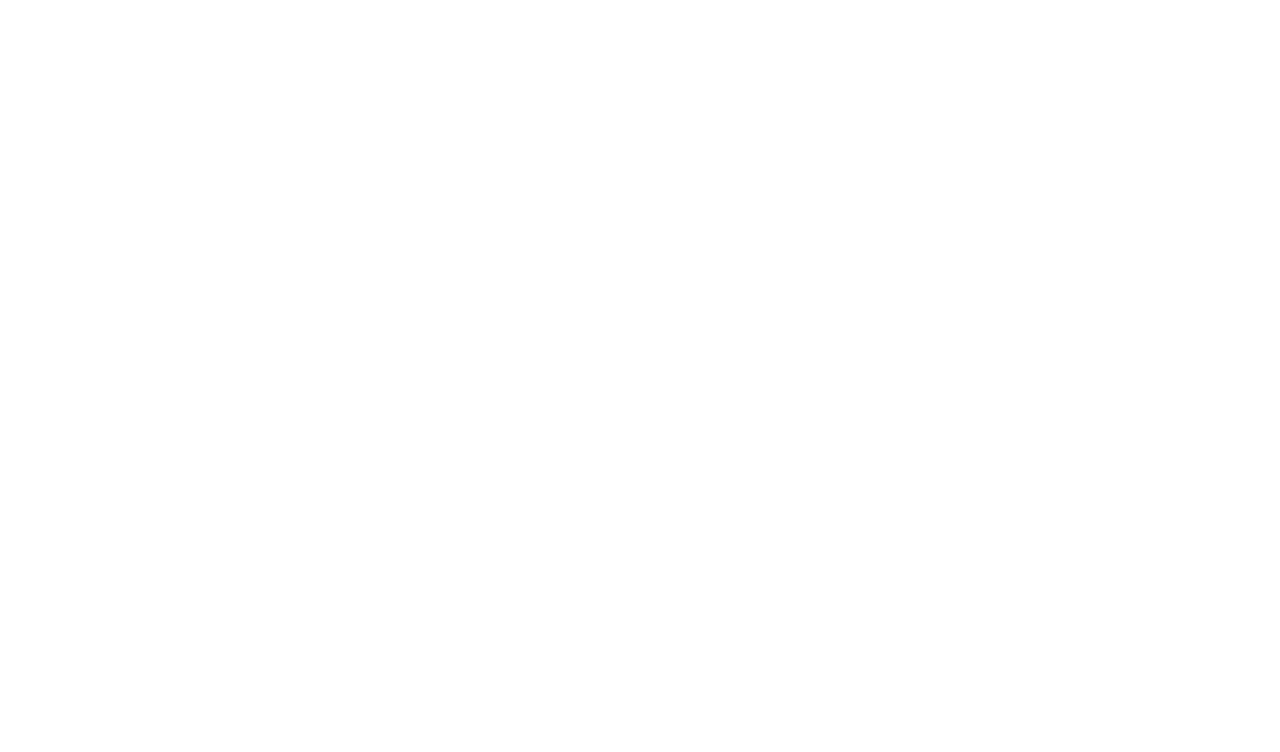
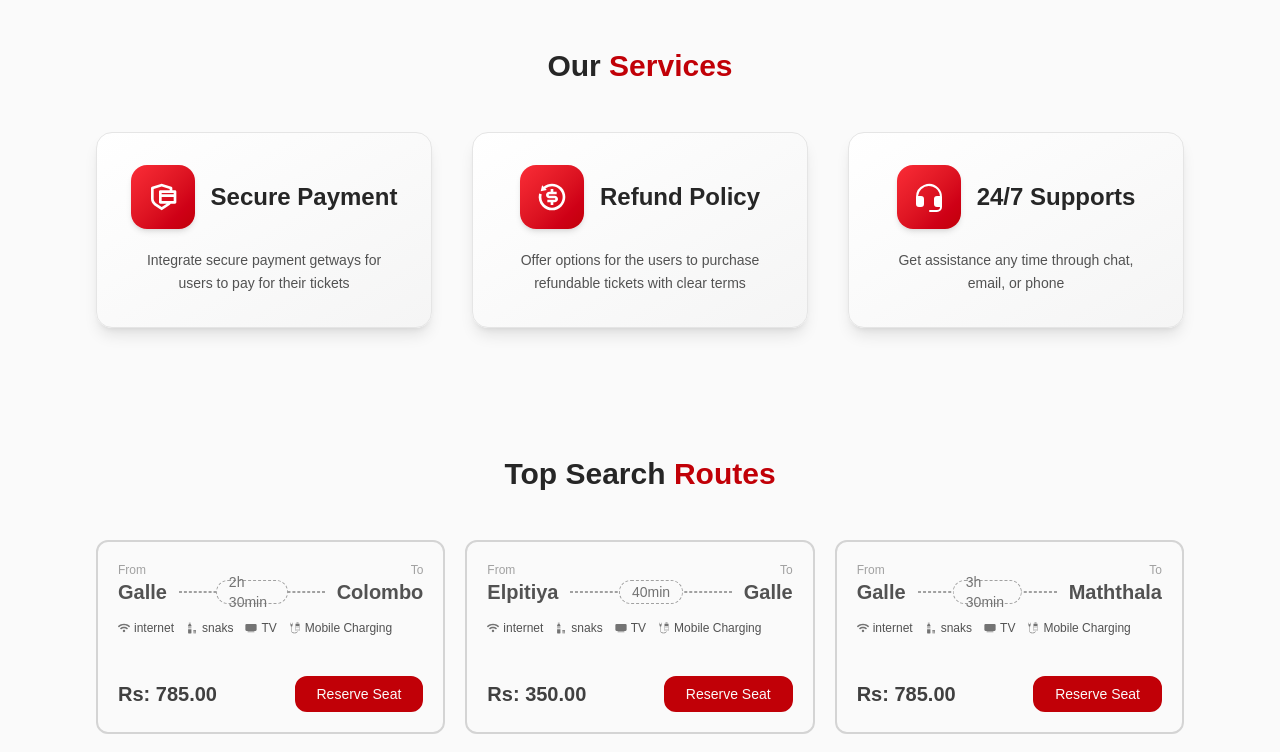
Before and after one commit to Anjana-Hesh/Bus-Booking-web, a React (Vite) app: page / in a window 1280 px wide. Shown: the part 880-1632 px from the top of the page. Before the commit the page ends 880 px from the top, so only its background shows below. Built offline with nearby package versions, Linux system fonts and the light colour scheme.

Commit message:
create several routes in frontend

```diff
--- /dev/null
+++ b/src/components/service/ServiceCard.jsx
@@ -0,0 +1,21 @@
+import React from 'react'
+
+const ServiceCard = ({icon: Icon , title ,decs}) => {
+  return (
+    <div className='w-full bg-gradient-to-br from-white to-neutral-100 hover:from-neutral-50 hover:to-neutral-200 border border-neutral-200 hover:border-neutral-300 shadow-lg hover:shadow-2xl rounded-2xl p-8 flex items-center justify-center gap-5 flex-col text-center cursor-pointer ease-in-out duration-300 transform hover:-translate-y-2 group'>
+        <div className="w-full flex items-center justify-center gap-x-4">
+            <div className="w-16 h-16 rounded-2xl bg-gradient-to-br from-red-500 to-red-700 shadow-md group-hover:shadow-xl flex items-center justify-center transform group-hover:scale-110 transition-all duration-300">
+                <Icon className="w-8 h-8 text-white" />
+            </div>
+            <h1 className="text-2xl text-neutral-800 font-bold group-hover:text-red-700 transition-colors duration-300">
+                {title}
+            </h1>
+        </div>
+        <p className="text-sm text-neutral-600 font-normal leading-relaxed">
+            {decs}
+        </p>
+    </div>
+  )
+}
+
+export default ServiceCard
--- /dev/null
+++ b/src/components/topSearch/TopSearchCard.jsx
@@ -0,0 +1,69 @@
+import React from 'react'
+import { FaWifi } from 'react-icons/fa'
+import { GiCharging, GiWaterBottle } from 'react-icons/gi'
+import { IoTv } from 'react-icons/io5'
+
+const TopSearchCard = ({routeFrom , routeTo , timeDuration , price}) => {
+  return (
+    <div className='w-full rounded-xl p-5 border-2 border-neutral-300 space-y-10'>
+        <div className="space-y-3.5 w-full">
+            {/* Routes */}
+            <div className="space-y-0">
+                <div className="w-full flex items-center justify-between">
+                    <p className="text-xs text-neutral-400 font-normal">From</p>
+                    <p className="text-xs text-neutral-400 font-normal">To</p>
+                </div>
+
+                <div className="w-full flex items-center justify-between gap-x-3">
+                    {/* From */}
+                    <h1 className="text-xl text-neutral-600 font-semibold">{routeFrom}</h1>
+                    {/* Time duration */}
+                    <div className="flex-1 border-dashed border border-neutral-400 relative">
+                        <p className="absolute w-fit px-3 h-6 top-1/2 left-1/2 -translate-x-1/2 -translate-y-1/2 bg-neutral-50 rounded-full flex items-center justify-center text-sm text-neutral-500 font-normal border-dashed border border-neutral-400">{timeDuration}</p>
+                    </div>
+                    {/* To */}
+                    <h1 className="text-xl text-neutral-600 font-semibold">{routeTo}</h1>
+                </div>
+            </div>
+
+            {/* Facilities */}
+            <div className="w-full flex items-center gap-3 flex-wrap">
+
+                <div className="flex items-center gap-x-1">
+                    <FaWifi className='w-3 h-3 text-neutral-500' />
+                    <p className="text-xs text-neutral-600 font-normal">internet</p>
+                </div>
+
+                <div className="flex items-center gap-x-1">
+                    <GiWaterBottle className='w-3 h-3 text-neutral-500' />
+                    <p className="text-xs text-neutral-600 font-normal">snaks</p>
+                </div>
+
+                <div className="flex items-center gap-x-1">
+                    <IoTv className='w-3 h-3 text-neutral-500' />
+                    <p className="text-xs text-neutral-600 font-normal">TV</p>
+                </div>
+
+                <div className="flex items-center gap-x-1">
+                    <GiCharging className='w-3 h-3 text-neutral-500' />
+                    <p className="text-xs text-neutral-600 font-normal">Mobile Charging</p>
+                </div>
+
+            </div>
+
+        </div>
+
+        <div className="w-full flex items-center justify-between">
+
+            {/* price */}
+            <h1 className="text-xl text-neutral-700 font-semibold">Rs: {price}</h1>
+
+            <button className="w-fit px-5 py-1.5 bg-red-700 hover:bg-transparent border-2 border-red-700 hover:border-red-700 rounded-xl text-sm font-normal text-neutral-50 flex items-center justify-center gap-x-2 hover:text-red-700 ease-in-out duration-300">
+                Reserve Seat
+            </button>
+        </div>
+    </div>
+  )
+}
+
+export default TopSearchCard
--- a/src/index.css
+++ b/src/index.css
@@ -1,7 +1,7 @@
 @import "tailwindcss";
 @import url('https://fonts.googleapis.com/css2?family=Big+Shoulders+Stencil:opsz,wght@10..72,100..900&family=Inter:ital,opsz,wght@0,14..32,100..900;1,14..32,100..900&family=Oswald:wght@200..700&display=swap');
 
-*{
+body{
     margin: 0;
     padding: 0;
     box-sizing: border-box;
--- a/src/pages/home/Home.jsx
+++ b/src/pages/home/Home.jsx
@@ -1,29 +1,25 @@
-import React from 'react'
-import Hero from './hero/Hero'
+import React from "react";
+import Hero from "./hero/Hero";
+import Services from "./services/Services";
+import TopSearch from "./topSearch/TopSearch";
 
 const Home = () => {
   return (
     <>
-      <div className='space-y-16 w-full min-h-screen pb-16'>
-       {/* Hero */}
-        {/* <div className='h-screen w-full flex items-center justify-center'>
-            <h1 className="text-5xl text-neutral-950 font-bold">
-            This is Home Page Section ...
-            </h1>
-        </div> */}
+      <div className="space-y-32 w-full min-h-screen pb-16">
+        {/* Hero */}
+        <Hero />
 
-        {/* About */}
-      {/* <div className='h-screen w-full flex items-center justify-center'>
-        <h1 className="text-5xl text-neutral-950 font-bold">
-          This is About Page Section ...
-        </h1>
-      </div> */}
+        {/* Services */}
+        <Services />
 
-      <Hero />
+        {/* TopSearch */}
+        <TopSearch />
+
 
       </div>
     </>
-  )
-}
+  );
+};
 
-export default Home
+export default Home;
--- a/src/pages/home/hero/Hero.jsx
+++ b/src/pages/home/hero/Hero.jsx
@@ -20,7 +20,7 @@
         transition={{duration: 0.85 , ease: "easeInOut"}}
     >
 
-        <RootLayout className="absolute top-20 left-0 w-full h-full py-[9ch] bg-gradient-to-b from-neutral-50/70 via-neutral-50/15 to-neutral-50/5 flex items-center justify-start text-center flex-col gap-9">
+        <RootLayout className="absolute top-0 left-0 w-full h-full py-[9ch] bg-gradient-to-b from-neutral-50/70 via-neutral-50/15 to-neutral-50/5 flex items-center justify-start text-center flex-col gap-9">
             {/* title section */}
             <div className="space-y-2">
 
--- a/src/pages/home/hero/search/Search.jsx
+++ b/src/pages/home/hero/search/Search.jsx
@@ -17,7 +17,7 @@
             <div className="w-[60%] flex items-center gap-5 relative">
 
                 {/* From */}
-                <div className="w-1/2 h-10 border border-neutral-300 bg-white/70 text-base text-neutral-700 font-medium px-10 flex items-center gap-x-5 rounded-lg">
+                <div className="w-1/2 h-14 border border-neutral-300 bg-white/70 text-base text-neutral-700 font-medium px-10 flex items-center gap-x-5 rounded-lg">
                     <input type="text" placeholder='From ...' className="flex-1 h-full border-none bg-transparent focus:outline-none" />
                     <div className="w-6 h-6 text-neutral-400">
                         <FaMapMarkedAlt className='w-full h-full' />
@@ -25,7 +25,7 @@
                 </div>
 
                 {/* To */}
-                <div className="w-1/2 h-10 border border-neutral-300 bg-white/70 text-base text-neutral-700 font-medium px-10 flex items-center gap-x-5 rounded-lg">
+                <div className="w-1/2 h-14 border border-neutral-300 bg-white/70 text-base text-neutral-700 font-medium px-10 flex items-center gap-x-5 rounded-lg">
                     <input type="text" placeholder='To ...' className="flex-1 h-full border-none bg-transparent focus:outline-none" />
                     <div className="w-6 h-6 text-neutral-400">
                         <FaMapMarkedAlt className='w-full h-full' />
@@ -34,7 +34,7 @@
 
                 {/* Exchange button */}
                 <button className="absolute w-8 h-8 top-1/2 left-1/2 -translate-x-1/2 -translate-y-1/2 rounded-full flex items-center justify-center bg-red-700 z-10">
-                    <TbArrowsExchange className='w-4 h-4 text-neutral-50' />
+                    <TbArrowsExchange className='w-full h-full text-neutral-50' />
                 </button>
 
             </div>
@@ -43,7 +43,7 @@
             <div className="flex-1 h-14 flex items-center gap-5">
 
                 {/* date */}
-                <div className="flex-1 h-10 border border-neutral-300 bg-white-70 text-base text-neutral-700 font-medium px-5 flex items-center gap-x-1 rounded-lg">
+                <div className="flex-1 h-14 border border-neutral-300 bg-white-70 text-base text-neutral-700 font-medium px-5 flex items-center gap-x-1 rounded-lg">
                     <input type="date" className="flex-1 h-full border-none bg-transparent focus:outline-none" />
                 </div>
 
--- /dev/null
+++ b/src/pages/home/services/Services.jsx
@@ -0,0 +1,39 @@
+import React from "react";
+import RootLayout from "../../../layouts/rootLayout";
+import ServiceCard from "../../../components/service/ServiceCard";
+import { RiRefund2Line, RiSecurePaymentLine } from "react-icons/ri";
+import { PiHeadsetFill } from "react-icons/pi";
+
+const Services = () => {
+  return (
+    <RootLayout className="space-y-12 mt-32">
+      {/* Tag */}
+      <div className="w-full flex items-center justify-center text-center">
+        <h1 className="text-3xl text-neutral-800 font-bold">
+          Our <span className="text-red-700">Services</span>
+        </h1>
+      </div>
+
+      {/* Services cards */}
+      <div className="w-full grid grid-cols-3 gap-10">
+        <ServiceCard
+          icon={RiSecurePaymentLine}
+          title="Secure Payment"
+          decs="Integrate secure payment getways for users to pay for their tickets"
+        />
+        <ServiceCard
+          icon={RiRefund2Line}
+          title="Refund Policy"
+          decs="Offer options for the users to purchase refundable tickets with clear terms"
+        />
+        <ServiceCard
+          icon={PiHeadsetFill}
+          title="24/7 Supports"
+          decs="Get assistance any time through chat, email, or phone"
+        />
+      </div>
+    </RootLayout>
+  );
+};
+
+export default Services;
--- /dev/null
+++ b/src/pages/home/topSearch/TopSearch.jsx
@@ -0,0 +1,28 @@
+import React from 'react'
+import RootLayout from '../../../layouts/rootLayout'
+import TopSearchCard from '../../../components/topSearch/TopSearchCard'
+
+const TopSearch = () => {
+  return (
+    <RootLayout className="space-y-12">
+        {/* Tag */}
+      <div className="w-full flex items-center justify-center text-center">
+        <h1 className="text-3xl text-neutral-800 font-bold">
+          Top Search <span className="text-red-700">Routes</span>
+        </h1>
+      </div>
+
+      {/* Top Search Tickets routes card */}
+      <div className="w-full grid grid-cols-3 gap-5">
+        <TopSearchCard routeFrom={"Galle"} routeTo={"Colombo"} timeDuration={"2h 30min"} price={"785.00"} />
+        <TopSearchCard routeFrom={"Elpitiya"} routeTo={"Galle"} timeDuration={"40min"} price={"350.00"} />
+        <TopSearchCard routeFrom={"Galle"} routeTo={"Maththala"} timeDuration={"3h 30min"} price={"785.00"} />
+        <TopSearchCard routeFrom={"Elpitiya"} routeTo={"Colombo"} timeDuration={"2h 30min"} price={"550.00"} />
+        <TopSearchCard routeFrom={"Elpitya"} routeTo={"Makumbura"} timeDuration={"1h"} price={"375.00"} />
+        <TopSearchCard routeFrom={"Galle"} routeTo={"Makumbura"} timeDuration={"1h 30min"} price={"600.00"} />
+      </div>
+    </RootLayout>
+  )
+}
+
+export default TopSearch
```
